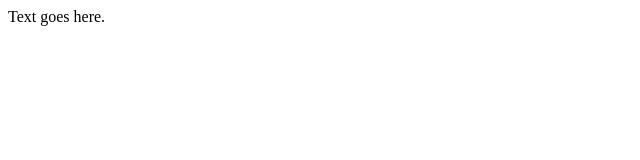
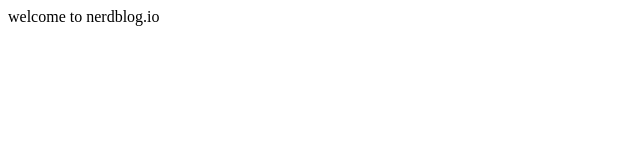
Before and after one commit to hrabosky/nerdblog.io, a website: page public/index.html in a window 1280 px wide. Shown: the full height of the page, 0-640 px from the left. Drawn offline with Linux system fonts and the light colour scheme.

Commit message:
++fix indentation in public/index.html, replace content of <title>...</title> from generic-something to 'nerdblog.io'

```diff
--- a/public/index.html
+++ b/public/index.html
@@ -1,13 +1,8 @@
 <html>
-
-<head>
-    <title>Basic HTML page</title>
-</head>
-
-<body>
-
-Text goes here.
-
-</body>
-
+  <head>
+      <title>nerdblog.io</title>
+  </head>
+  <body>
+    welcome to nerdblog.io
+  </body>
 </html>
--- a/server.js
+++ b/server.js
@@ -0,0 +1,3 @@
+/*
+ * nerdblog.io server
+ */
```
